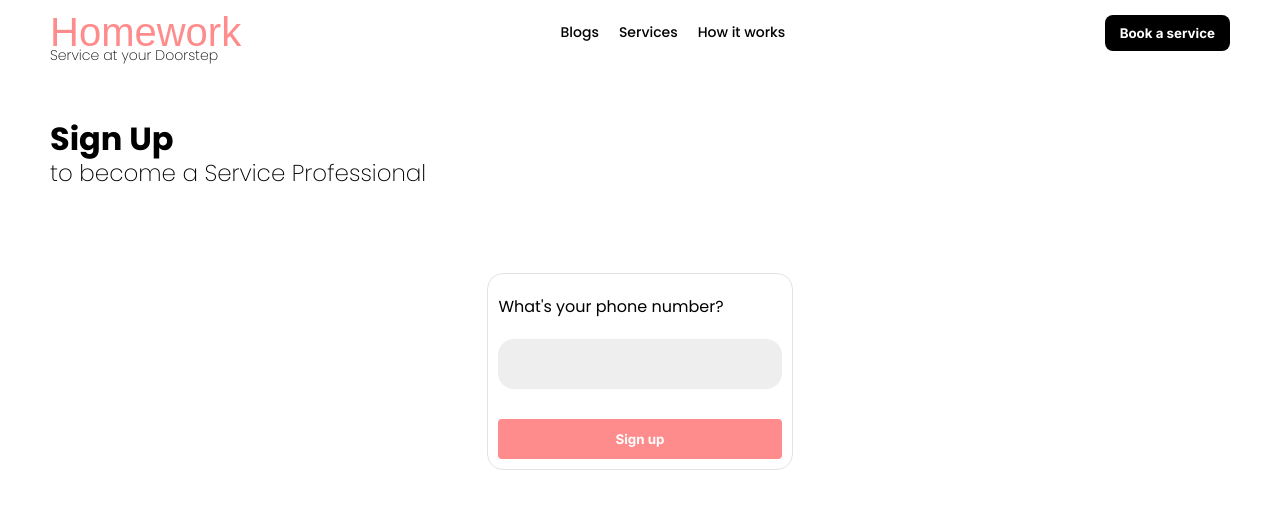
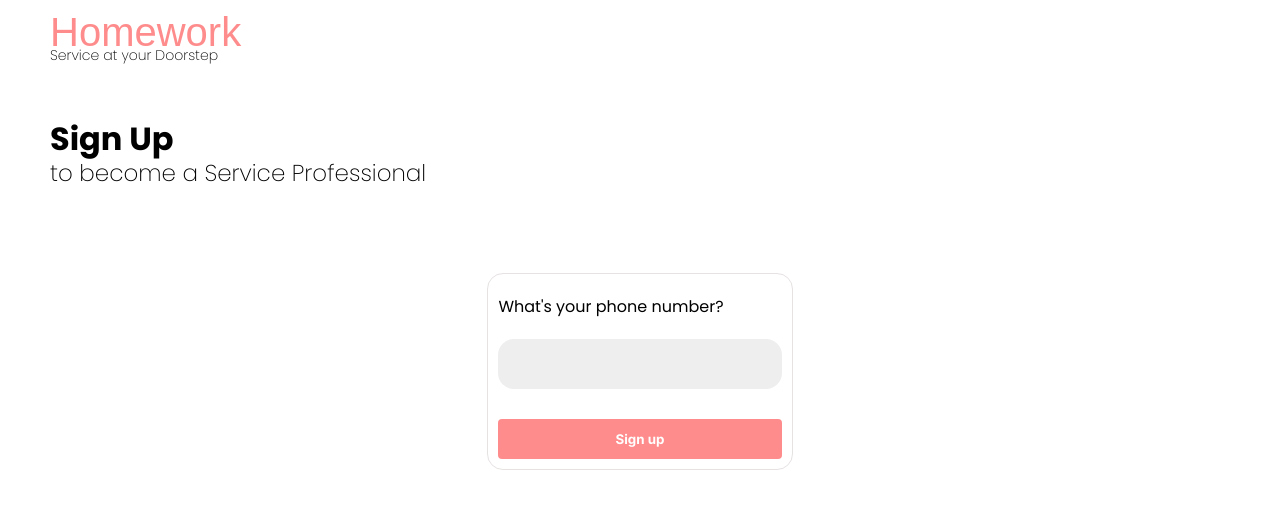
Before and after one commit to codepushed/hw_client, a Next.js app: page /professional/onboarding in a window 1280 px wide. Shown: the top 508 px of the page. Built offline with nearby package versions, Linux system fonts and the light colour scheme; a web font is replaced by a local one.

Commit message:
header --fix

```diff
--- a/components/Header/index.jsx
+++ b/components/Header/index.jsx
@@ -23,6 +23,7 @@ const Header = ({ isHidden, noMenu }) => {
   const open = Boolean(anchorEl);
   const router = useRouter();
   const cart = useSelector((state) => state.cart.cart);
+  const isNoMenuRoutes = ["/professional/"]
 
   const getLoggedInUser = async () => {
     const isUserLoggedIn = await isLoggedIn();
@@ -63,7 +64,7 @@ const Header = ({ isHidden, noMenu }) => {
   return (
     <div className="headerContainer">
       <Logo onClick={() => router.push("/")} />
-      {!isHidden && noMenu && (
+      {!isHidden && (
         <>
           {!loggedIn && (
             <ul className="headerlistContainer">
@@ -82,15 +83,15 @@ const Header = ({ isHidden, noMenu }) => {
             </ul>
           )}
           <div className="headerButtonContainer">
-            {!loggedIn ||
-              (noMenu && (
+            {!loggedIn
+              && (
                 <button
                   className="basicRoundedButton"
                   onClick={() => router.push("/login")}
                 >
                   Sign In
                 </button>
-              ))}
+              )}
 
             {router.asPath.includes("/coming-soon") && (
               <button
@@ -188,6 +189,7 @@ const Header = ({ isHidden, noMenu }) => {
           </div>
         </>
       )}
+
     </div>
   );
 };
--- a/pages/professional/login.jsx
+++ b/pages/professional/login.jsx
@@ -78,7 +78,7 @@ const Login = () => {
 
   return (
     <div className="professionalLoginContainer">
-      <Header />
+      <Header isHidden={true} />
       <div className="professionalLogin">
         <h1>Login</h1>
         <p>Access your dashboard and</p>
--- a/pages/professional/onboarding.jsx
+++ b/pages/professional/onboarding.jsx
@@ -96,7 +96,7 @@ const Onboarding = () => {
 
   return (
     <div className="professionalLoginContainer">
-      <Header noMenu={true} />
+      <Header isHidden={true} />
       <div className="professionalLogin">
         <h1>Sign Up</h1>
         <p>to become a Service Professional</p>
```
